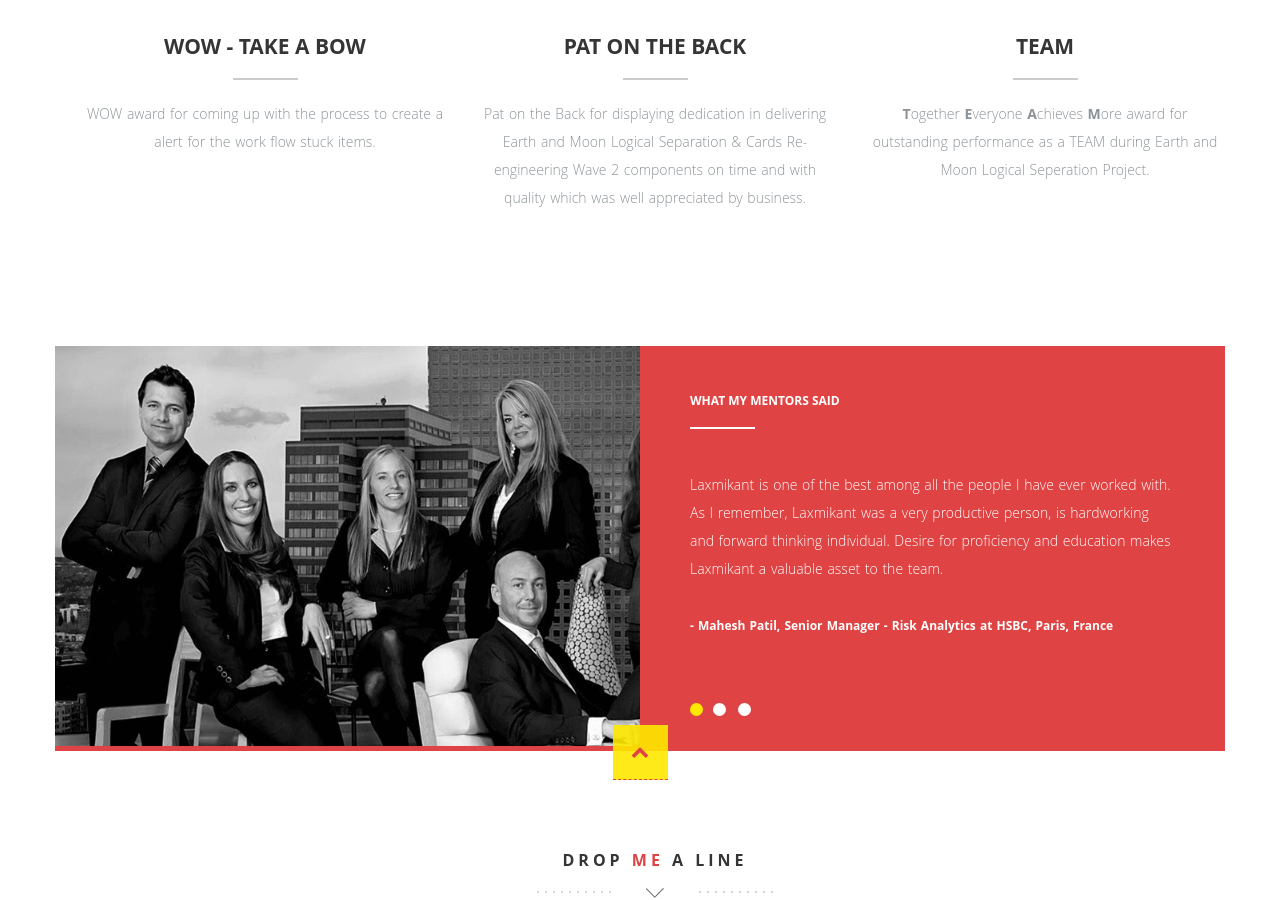
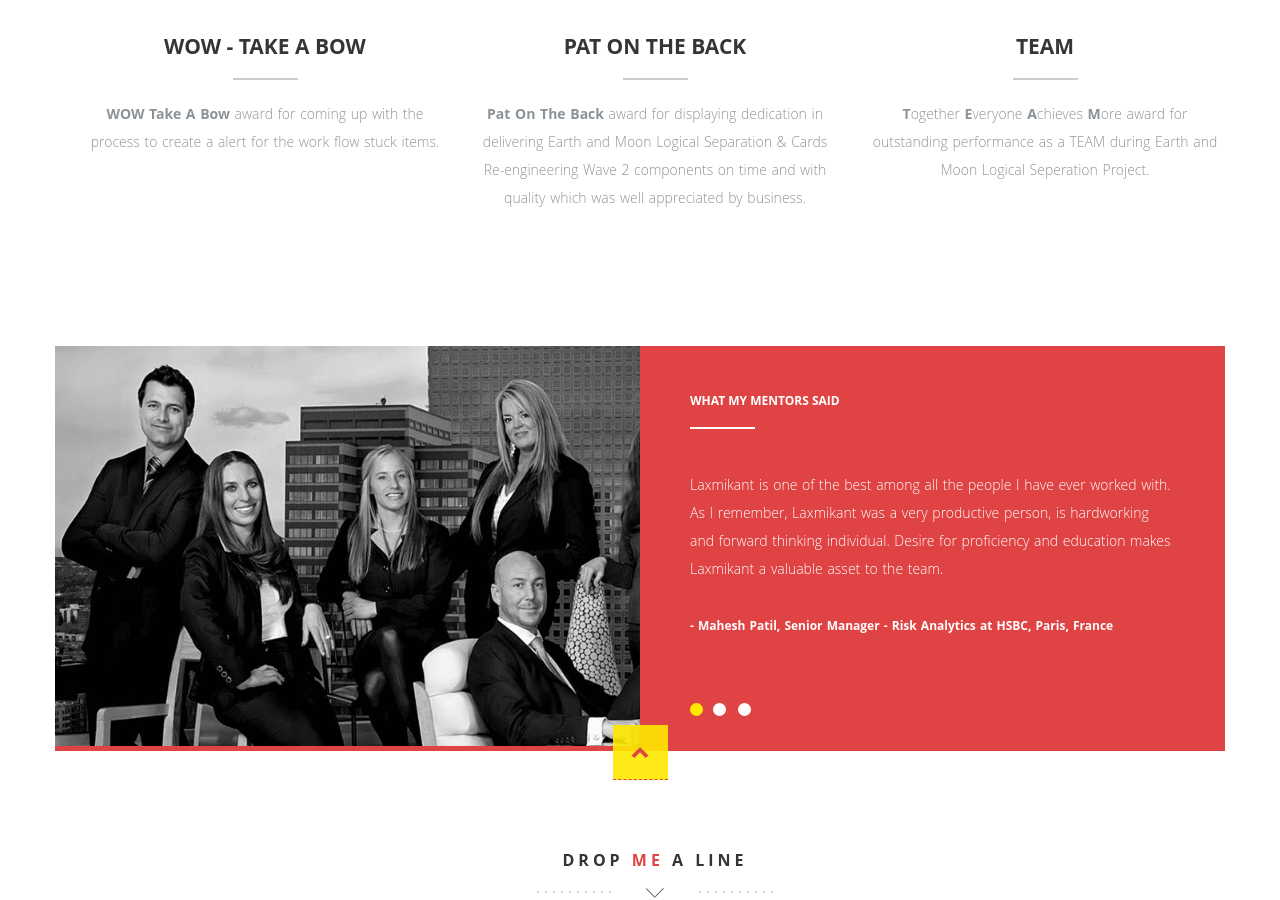
Before and after one commit to laxmikantbpandhare/laxmikantbpandhare.github.io, a plain HTML site: page index.html in a window 1280 px wide. Shown: the part 4659-5559 px from the top of the page. Drawn offline with nearby package versions, Linux system fonts and the light colour scheme; some packages are replaced by stand-ins of ours.

```diff
--- a/index.html
+++ b/index.html
@@ -307,7 +307,7 @@
                       </div>
             <br>
                       <h2>Wow - Take a Bow</h2><!-- Headline -->
-                      <p>WOW award for coming up with the process to create a alert for the work flow stuck items.
+                      <p><b>WOW Take A Bow</b> award for coming up with the process to create a alert for the work flow stuck items.
 
                         </p><!-- Description-->
                     </div>
@@ -324,7 +324,7 @@
 
             <br>
                       <h2>Pat On The Back</h2><!-- Headline -->
-                      <p>Pat on the Back for displaying dedication in delivering Earth and Moon Logical Separation & Cards Re-engineering Wave 2 components on time and
+                      <p><b>Pat On The Back</b> award for displaying dedication in delivering Earth and Moon Logical Separation & Cards Re-engineering Wave 2 components on time and
                         with quality which was well appreciated by business.</p><!-- Description -->
                     </div>
           <!-- Blog Entry 3 -->
```
